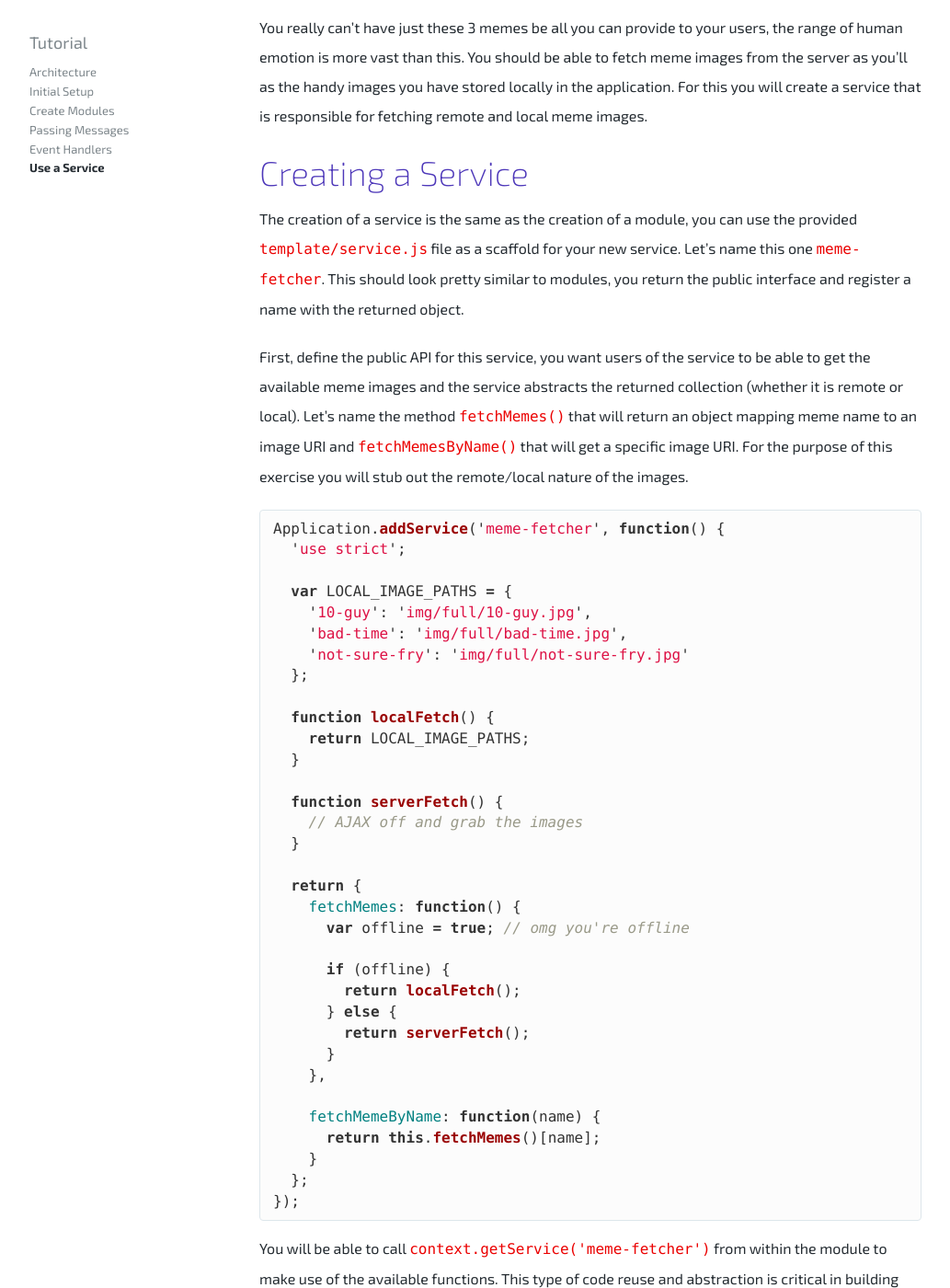
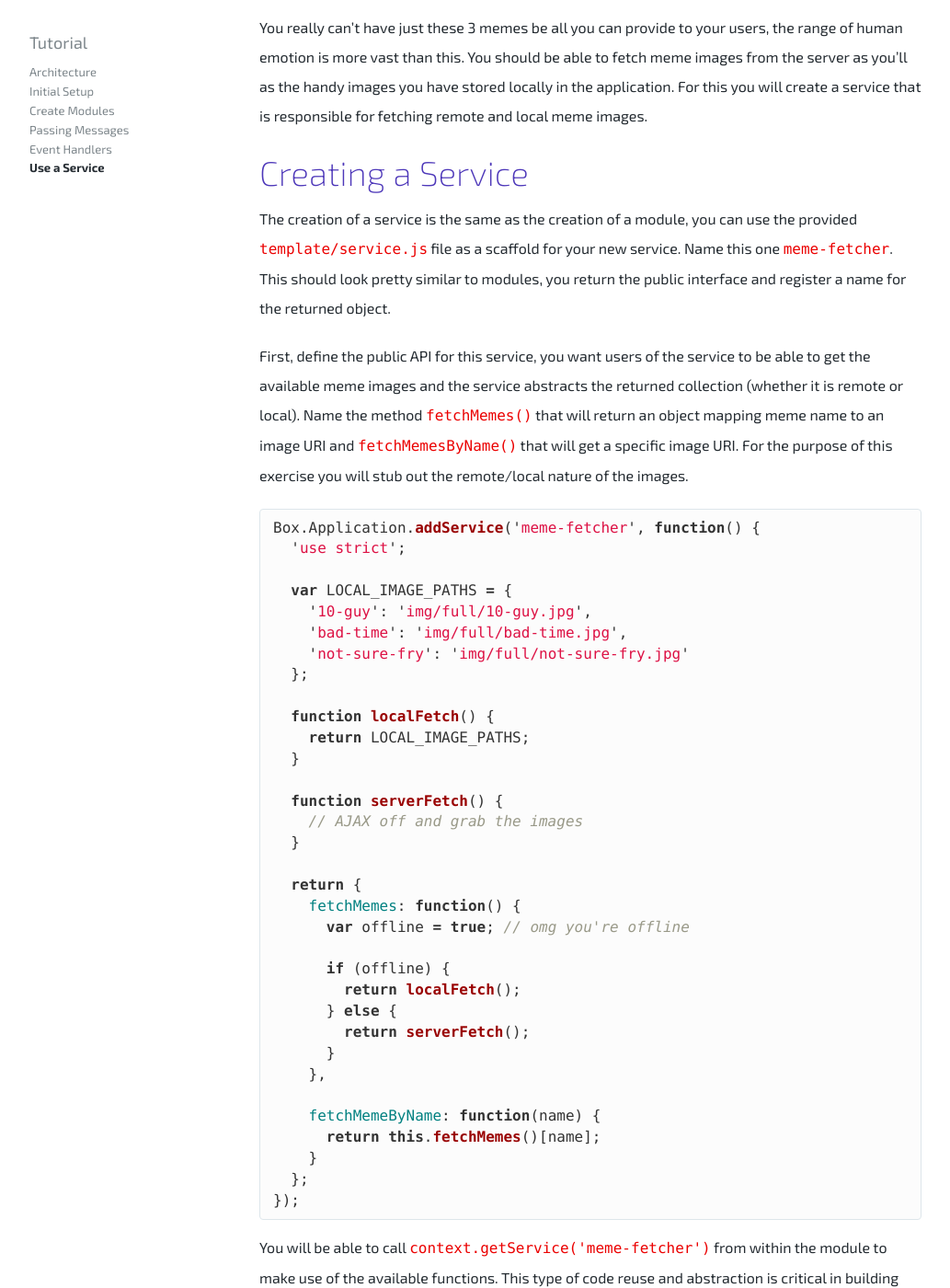
Before and after one commit to box/t3js, a Jekyll site: the page built from tutorials/use-a-service.md, in a window 1280 px wide and 1400 px high, scrolled down 395 px. Shown: the whole window at 92% size, without its empty margins (123-1156 px from the left). Built offline with Jekyll 4.4.1, drawn with Linux system fonts in a browser that asks for light colours; Markdown is read by kramdown in place of the engine named in the settings; some of the changed text lies outside the part shown.

Commit message:
PR comment fixes, add images, revise architecture step

```diff
--- a/tutorials/use-a-service.md
+++ b/tutorials/use-a-service.md
@@ -14,12 +14,12 @@
 
 ## Creating a Service
 
-The creation of a service is the same as the creation of a module, you can use the provided `template/service.js` file as a scaffold for your new service. Let's name this one `meme-fetcher`. This should look pretty similar to modules, you return the public interface and register a name with the returned object.
+The creation of a service is the same as the creation of a module, you can use the provided `template/service.js` file as a scaffold for your new service. Name this one `meme-fetcher`. This should look pretty similar to modules, you return the public interface and register a name for the returned object.
 
-First, define the public API for this service, you want users of the service to be able to get the available meme images and the service abstracts the returned collection (whether it is remote or local). Let's name the method `fetchMemes()` that will return an object mapping meme name to an image URI and `fetchMemesByName()` that will get a specific image URI. For the purpose of this exercise you will stub out the remote/local nature of the images.
+First, define the public API for this service, you want users of the service to be able to get the available meme images and the service abstracts the returned collection (whether it is remote or local). Name the method `fetchMemes()` that will return an object mapping meme name to an image URI and `fetchMemesByName()` that will get a specific image URI. For the purpose of this exercise you will stub out the remote/local nature of the images.
 
 {% highlight javascript %}
-Application.addService('meme-fetcher', function() {
+Box.Application.addService('meme-fetcher', function() {
   'use strict';
 
   var LOCAL_IMAGE_PATHS = {
@@ -56,10 +56,10 @@
 
 You will be able to call `context.getService('meme-fetcher')` from within the module to make use of the available functions. This type of code reuse and abstraction is critical in building modules that are clean and have one responsibility (handle user/inter-module communication).
 
-In the last exercise, you added functionality to update the image source URI when a thumbnail was clicked, there was a point where the image was clicked and either the image URI or the meme name had to be broadcasted. Find where in your implementation the construction of the URI happens and let's exchange that for using the service instead.
+In the last exercise, you added functionality to update the image source URI when a thumbnail was clicked, there was a point where the image was clicked and either the image URI or the meme name had to be broadcasted. Find where in your implementation the construction of the URI happens and exchange that for using the service instead.
 
 {% highlight javascript %}
-Application.addModule('meme-generator', function(context) {
+Box.Application.addModule('meme-generator', function(context) {
 
   var imageEl;
 
```
Also changed, not shown: tutorials/architecture.md (+7 -14 lines), tutorials/create-the-modules.md (+1 -1 lines), tutorials/index.md (+4 -4 lines), tutorials/passing-messages.md (+2 -2 lines), img/tutorial-annotated.png (added), img/tutorial-finished.png (added).
